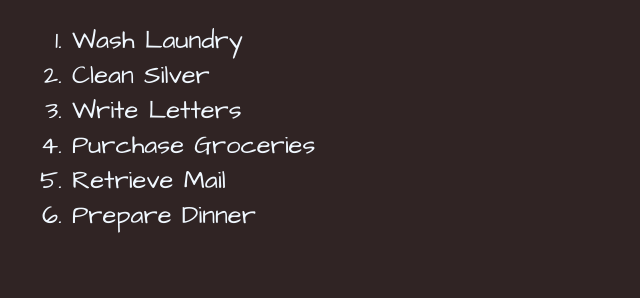
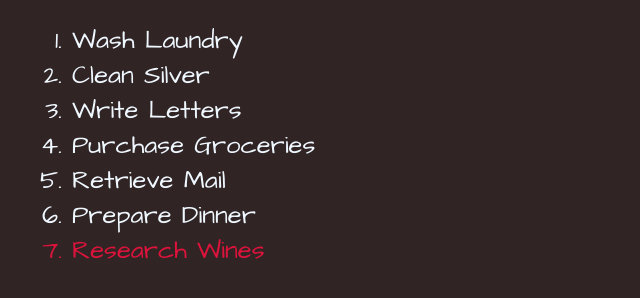
Before and after one commit to chibaba/JavaScript-Walk, a plain HTML site: page activity.html in a window 1280 px wide. Shown: the part 88-386 px from the top of the page, without its empty margins (0-640 px from the left). Drawn offline with Linux system fonts and the light colour scheme; a web font is replaced by a local one.

Commit message:
modify todolist boilerplate

```diff
--- a/activity.html
+++ b/activity.html
@@ -31,7 +31,7 @@
 
 <body>
     <h1>To-Do List</h1>
-    <ol>
+    <ol id='chiScript'>
         <li>Wash Laundry</li>
         <li>Clean Silver</li>
         <li>Write Letters</li>
@@ -41,6 +41,13 @@
     </ol>
     <script>
         // JavaScript here!
+        var parentContainer = document.getElementById('chiScript');
+        console.log('Beginning List Count: ' + parentContainer.children.length);
+        var newItem = document.createElement('li');
+        newItem.innerText = "Research Wines";
+        parentContainer.appendChild(newItem);
+        parentContainer.lastChild.style.color = "crimson";
+        console.log('End list Count: ' + parentContainer.child.length)
     </script>
 </body>
 
```
